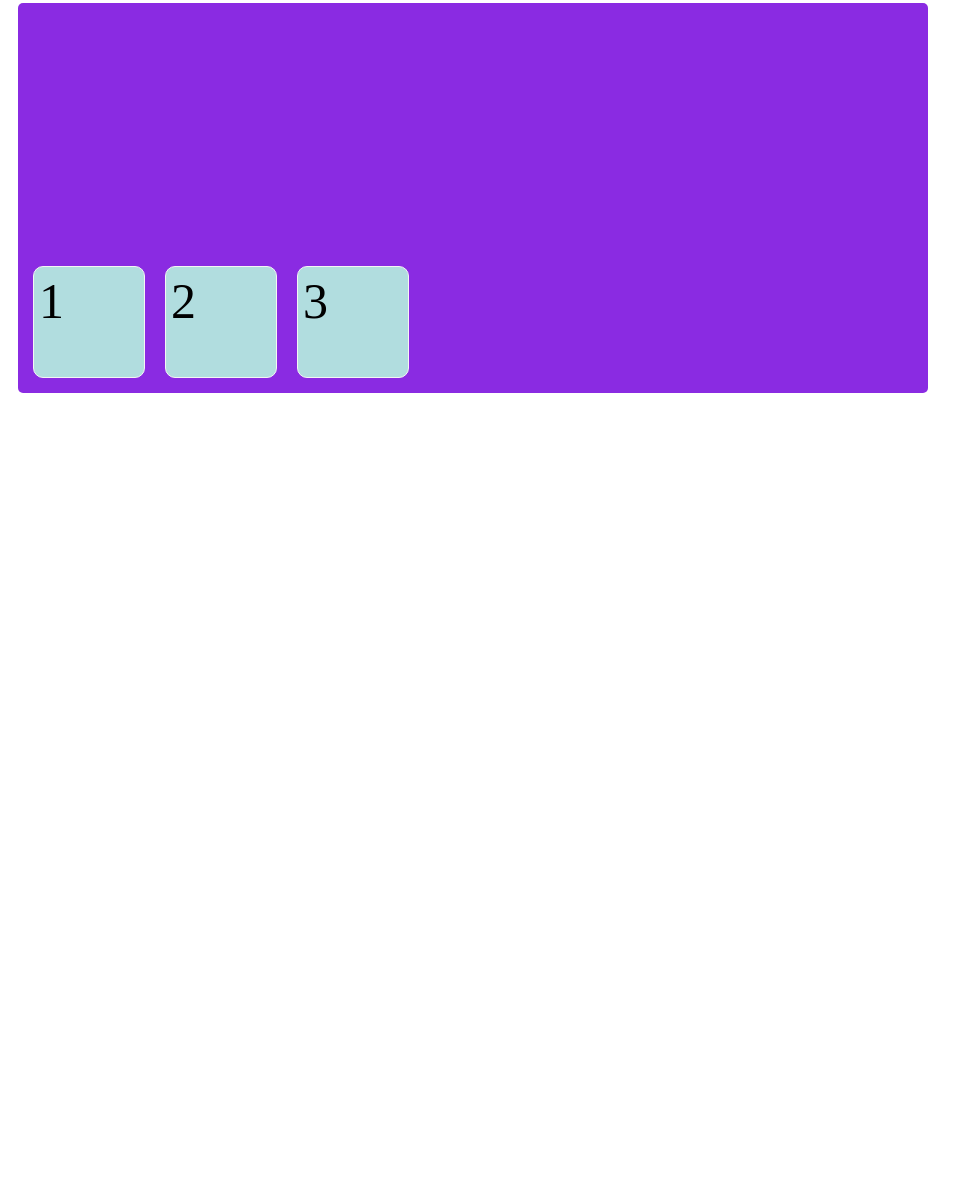
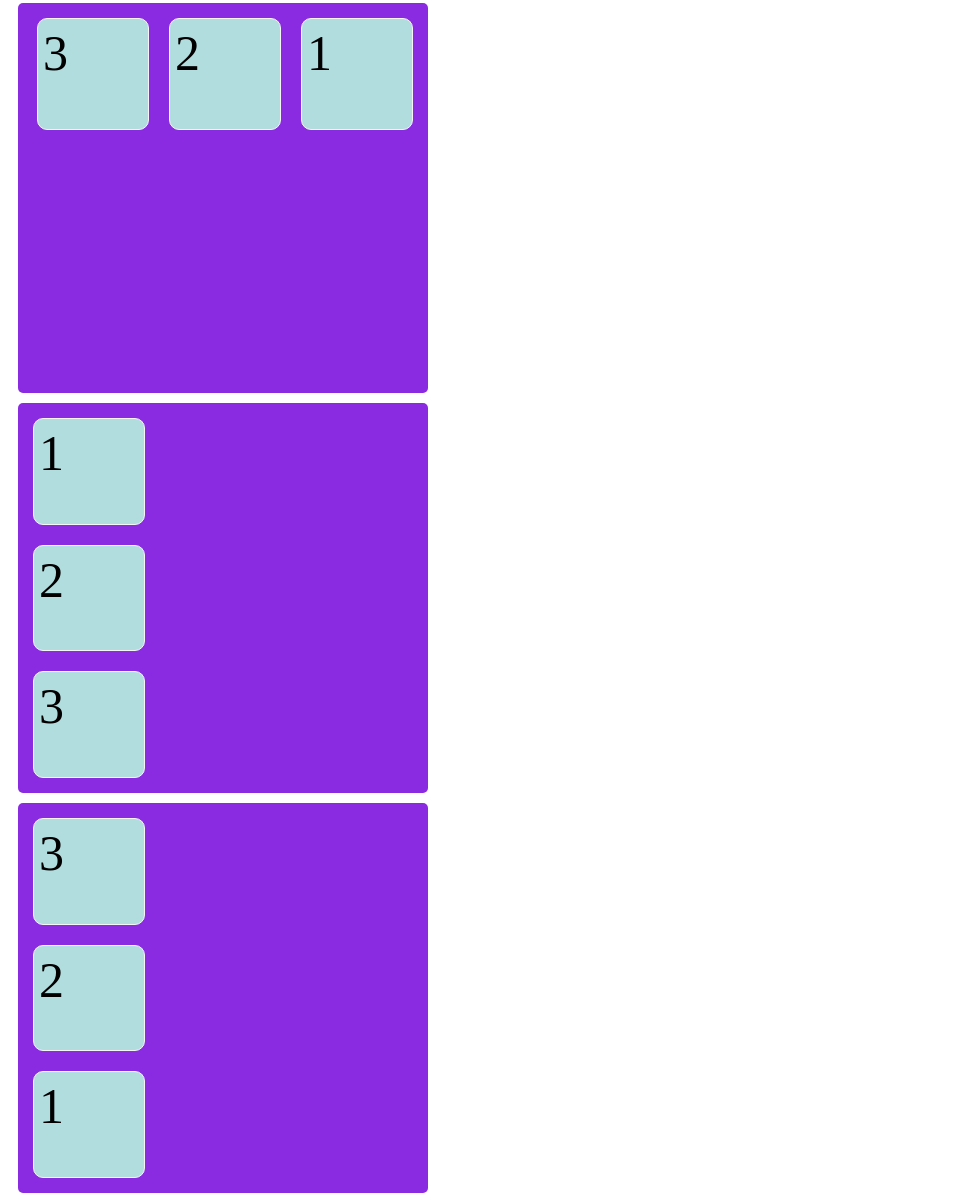
Before and after one commit to vidyabhujadi/product-card, a plain HTML site: page index.html in a window 1280 px wide. Shown: the part 407-1610 px from the top of the page, without its empty margins (0-973 px from the left). Before the commit the page ends 810 px from the top, so only its background shows below. Drawn offline with Linux system fonts and the light colour scheme.

Commit message:
flex-direction row row-reverse column and column-reverse added

```diff
--- a/index.html
+++ b/index.html
@@ -4,15 +4,14 @@
     <title>Flexboxes</title>
     <style>
         .container{
-            width:900px;
+            width:400px;
             height:380px;
             background-color: blueviolet;
             padding: 5px;
+            margin: 10px;
             border-radius: 5px;
-            margin: 10px;
             flex-direction:row;
             display: flex;
-            align-items: start;
 
         }
         .item{
@@ -36,15 +35,54 @@
             border: solid 1px whitesmoke;
         }
         .container1{
-            width:900px;
+            width:400px;
             height:380px;
             display: flex;
             background-color: blueviolet;
             padding: 5px;
             border-radius: 5px;
             margin: 10px;
-            flex-direction: row;
-            align-items: end;
+            flex-direction: row-reverse;
+        }
+        .item2{
+            background-color:#b1dddf;
+            width:100px;
+            height:100px;
+            margin: 10px;
+            font-size: 50px;
+            padding: 5px;
+            border-radius:10px;
+            border: solid 1px whitesmoke;
+        }
+        .container2{
+            width:400px;
+            height:380px;
+            display: flex;
+            background-color: blueviolet;
+            padding: 5px;
+            border-radius: 5px;
+            margin: 10px;
+            flex-direction: column;
+        }
+        .item3{
+            background-color:#b1dddf;
+            width:100px;
+            height:100px;
+            margin: 10px;
+            font-size: 50px;
+            padding: 5px;
+            border-radius:10px;
+            border: solid 1px whitesmoke;
+        }
+        .container3{
+            width:400px;
+            height:380px;
+            display: flex;
+            background-color: blueviolet;
+            padding: 5px;
+            border-radius: 5px;
+            margin: 10px;
+            flex-direction: column-reverse;
         }
 
 
@@ -63,5 +101,19 @@
     <div class="item1">3</div>
 </div>
 
+<div class="container2">
+    <div class="item2">1</div>
+    <div class="item2">2</div>
+    <div class="item2">3</div>
+</div>
+
+
+<div class="container3">
+    <div class="item3">1</div>
+    <div class="item3">2</div>
+    <div class="item3">3</div>
+</div>
+
+
 </body>
 </html>
```
